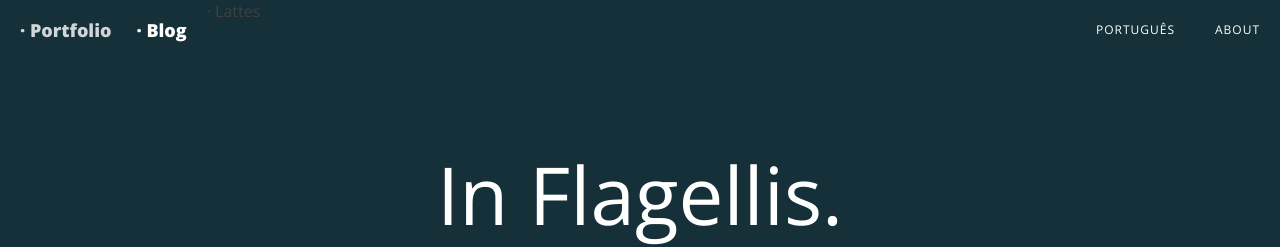
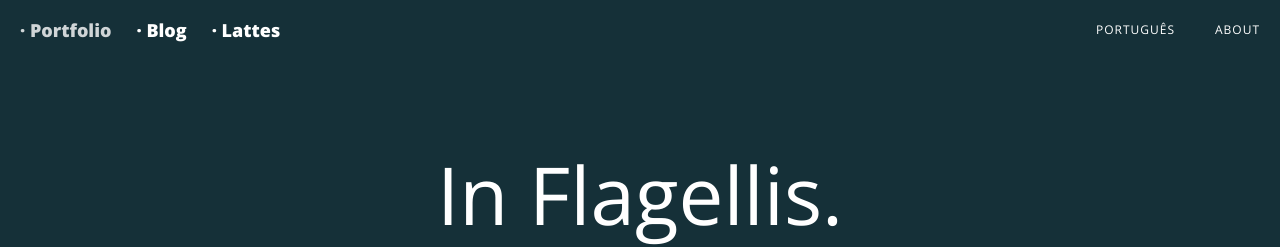
Before and after one commit to cpicanco/blog, a Jekyll site: the page built from en/index.md, in a window 1280 px wide. Shown: the top 247 px of the page. Built offline with Jekyll 4.4.1, drawn with Linux system fonts in a browser that asks for light colours; nearby versions of some CDN libraries.

Commit message:
fix: nav

```diff
--- a/_includes/blog_nav.html
+++ b/_includes/blog_nav.html
@@ -16,11 +16,11 @@
           {% if page.language == 'en' %}
             <a class="navbar-brand" href="https://portfolio.rafael.picanco.nom.br/en/projects.html">&middot;&#32;Portfolio</a>
             <a class="navbar-brand" href="https://blog.rafael.picanco.nom.br/en/">&middot;&#32;Blog</a>
-            <a href="http://lattes.cnpq.br/9925169248427338">&middot;&#32;Lattes</a>
+            <a class="navbar-brand" href="http://lattes.cnpq.br/9925169248427338">&middot;&#32;Lattes</a>
           {% elsif page.language == 'pt-BR' %}
             <a class="navbar-brand" href="https://portfolio.rafael.picanco.nom.br/pt-br/projects.html">&middot;&#32;Portfólio</a>
             <a class="navbar-brand" href="https://blog.rafael.picanco.nom.br/pt-br/">&middot;&#32;Blog</a>
-            <a href="http://lattes.cnpq.br/9925169248427338">&middot;&#32;Lattes</a>
+            <a class="navbar-brand" href="http://lattes.cnpq.br/9925169248427338">&middot;&#32;Lattes</a>
           {% endif %}
         </div>
 
```
